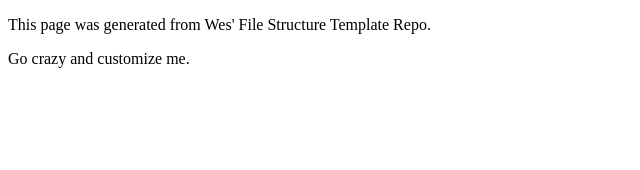
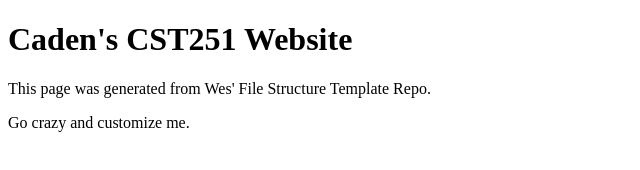
Before and after one commit to cvesey/cst251, a plain HTML site: page index.html in a window 1280 px wide. Shown: the whole page, without its empty margins (0-640 px from the left). Drawn offline with Linux system fonts and the light colour scheme.

Commit message:
Minor Changes for "funsies"

```diff
--- a/index.html
+++ b/index.html
@@ -1,11 +1,12 @@
 <!DOCTYPE html>
 <html>
 <head>
-	<title>My_Name Homepage</title>
+	<title>Caden's CST251 Website</title>
 	<link rel="stylesheet" type="text/css" href="css/site.css">
 </head>
 <body>
 	<main>
+		<h1>Caden's CST251 Website</h1>
 		<p>This page was generated from Wes' File Structure Template Repo.</p>
 
 		<p>Go crazy and customize me.</p>
```
